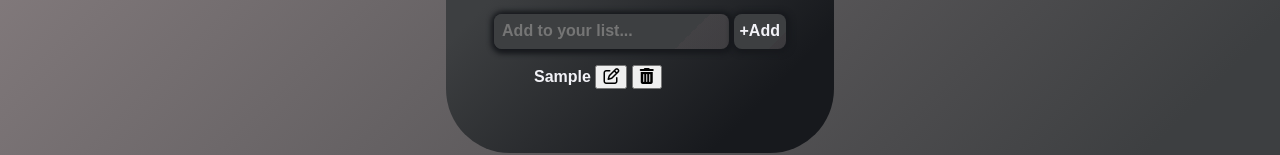
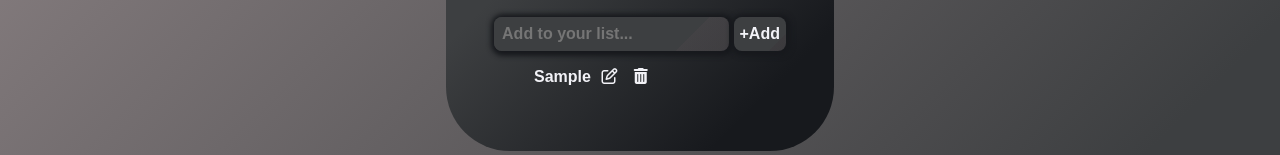
Before and after one commit to balaji972011/To-Do-List, a plain HTML site: page index.html in a window 1280 px wide. Both pictures are taken after typing "Sample" into the empty fields and a click on the button "+Add". Shown: the part 364-519 px from the top of the page. Drawn offline with Linux system fonts and the light colour scheme.

Commit message:
list style updated

```diff
--- a/scripts/script.js
+++ b/scripts/script.js
@@ -12,7 +12,7 @@ const displayItems = function () {
   items.forEach((item) => {
     const listEl = document.createElement(`li`);
     listEl.classList.add(`item-list`);
-    listEl.innerHTML = `${item.value} <button onclick='editItem(${item.key})'><i class="fa-regular fa-pen-to-square"></i></i></button> <button onclick='deleteItem(${item.key})'><i class="fa-solid fa-trash-can"></i></button>`;
+    listEl.innerHTML = `${item.value} <button class="btn-icon" onclick='editItem(${item.key})'><i class="fa-regular fa-pen-to-square"></i></i></button> <button class="btn-icon" onclick='deleteItem(${item.key})'><i class="fa-solid fa-trash-can"></i></button>`;
     itemEl.appendChild(listEl);
   });
 };
--- a/styles/style.css
+++ b/styles/style.css
@@ -108,4 +108,16 @@ input {
   font-size: 16px;
   font-weight: 600;
   text-align: start;
+  margin-top: 0.3rem;
 }
+
+.btn-icon {
+  height: 1.2rem;
+  width: auto;
+  font-size: 16px;
+  text-align: center;
+  border: none;
+  color: var(--silver-txt);
+  background: none;
+  cursor: pointer;
+}
```
